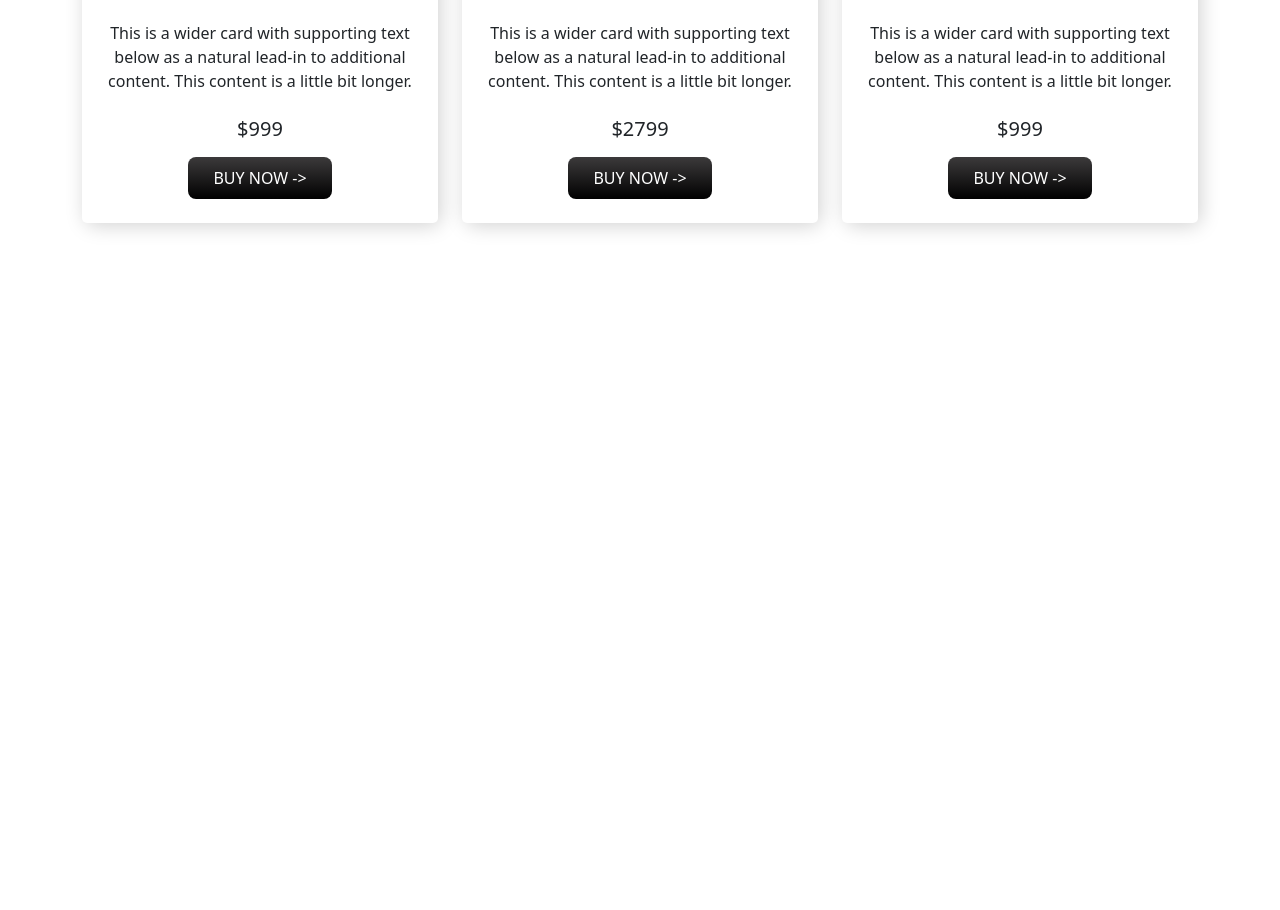
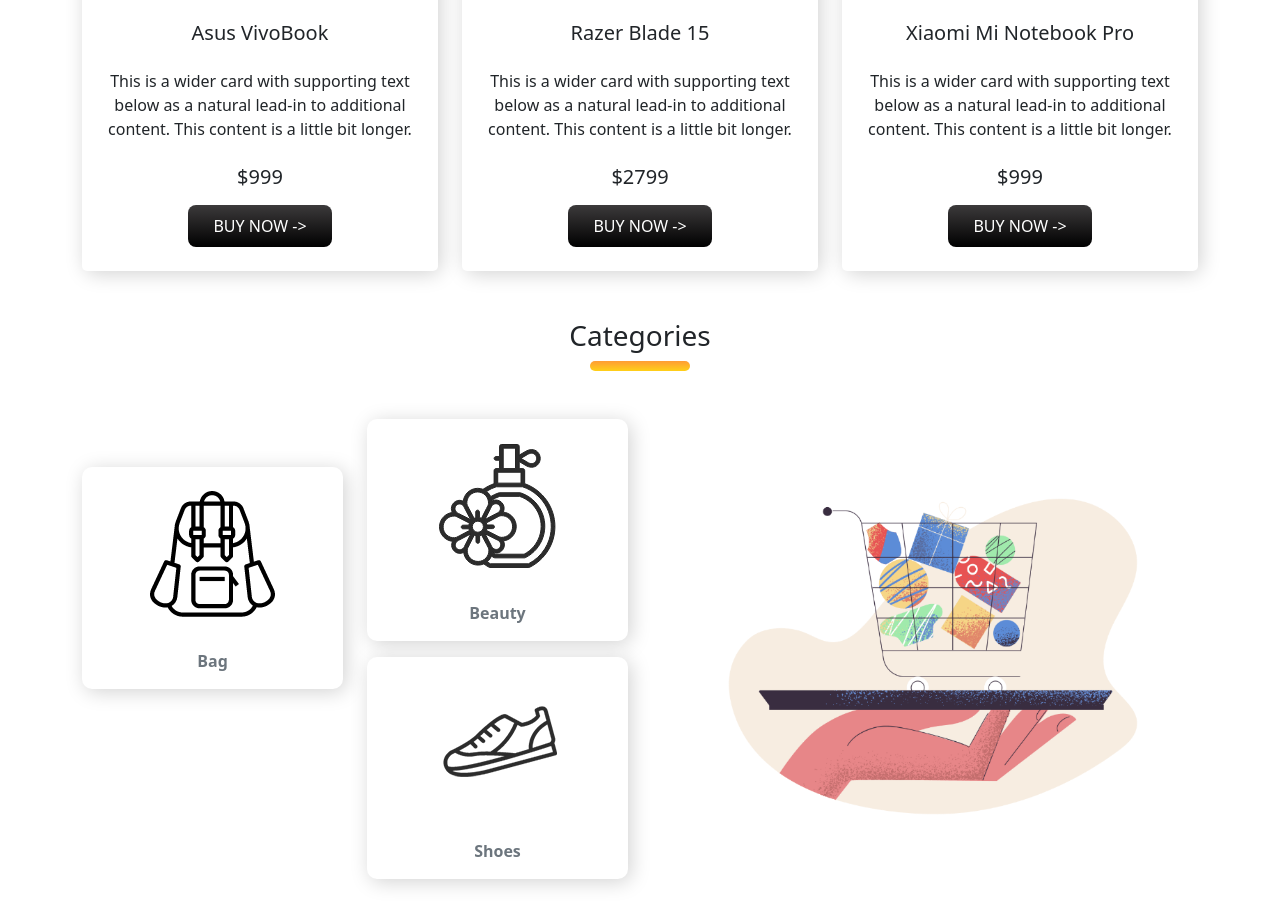
Before and after one commit to sm-ayman/hot-gadgets, a plain HTML site: page index.html in a window 1280 px wide. Shown: the part 1887-2797 px from the top of the page. Before the commit the page ends 2158 px from the top, so only its background shows below. Drawn offline with nearby package versions, Linux system fonts and the light colour scheme.

Commit message:
Categories and Footer Added.

```diff
--- a/css/style.css
+++ b/css/style.css
@@ -37,3 +37,22 @@
     font-size: 15px;
     font-weight: 600;
 }
+.cat-bottom-line{
+    width: 100px;
+    height: 10px;
+    background-image: linear-gradient(to bottom, #FF9C35 0%, #FFD019 100%);
+    border-radius: 10px;
+
+}
+.cat-text{
+    text-align: center;
+}
+
+footer{
+    text-align: center;
+    text-decoration: solid;
+}
+.img-div{
+    max-height: 300px;
+    max-width: 200px;
+}
--- a/index.html
+++ b/index.html
@@ -36,7 +36,7 @@
     <!-- navbar-ends-here -->
 
     <!-- slider -->
-    <div class="container">
+    <div class="container mb-5">
         <div id="carouselExampleIndicators" class="carousel carousel-dark slide" data-bs-ride="carousel">
             <div class="carousel-indicators" id="mycarousel-indicators">
                 <button type="button" data-bs-target="#carouselExampleIndicators" data-bs-slide-to="0" class="active"
@@ -118,15 +118,15 @@
 
     <div class="container mb-5">
         <div class="d-flex justify-content-between">
-        <h3 class="mb-5">Smartphone</h3>
-        <a href="" class="mt-1 see-all-option">See All</a>
+            <h3 class="mb-5">Smartphone</h3>
+            <a href="" class="mt-1 see-all-option">See All</a>
         </div>
         <div class="row row-cols-1 row-cols-md-3 g-4 text-center">
             <!-- col 1 -->
             <div class="col">
                 <div class="card h-100">
                     <img src="images/phone/phone-1.png" class="card-img-top p-5" alt="...">
-                    <h5 class="card-title">POCO F1</h5>
+                    <h5 class="card-title">POCO X2</h5>
                     <div class="card-body">
                         <p class="card-text">This is a wider card with supporting text below as a natural lead-in to
                             additional content. This content is a little bit longer.</p>
@@ -178,7 +178,7 @@
         <div class="d-flex justify-content-between">
             <h3 class="mb-5">Laptops</h3>
             <a href="" class="mt-1 see-all-option">See All</a>
-            </div>
+        </div>
         <div class="row row-cols-1 row-cols-md-3 g-4 text-center">
             <!-- col 1 -->
             <div class="col">
@@ -232,17 +232,53 @@
 
 
 
+    <!-- categories section -->
+
+    <div class="container mb-5">
+        <div class="row justify-content-center">
+            <h3 class="cat-text">Categories</h3>
+            <div class="cat-bottom-line mb-5"></div>
+        </div>
+        <div class="row">
+            <div class="col-md-6">
+                <div class="row">
+                    <div class="col-md-6 my-5">
+                        <div class="card mb-3 d-flex justify-content-center align-items-center">
+                            <div class="img-div d-flex justify-content-center align-items-center flex-column">
+                                <img src="images/Categories/bag.png" alt="" class="img-fluid w-100 p-4 mb-2">
+                                <p class="mb-3 fw-bold text-secondary">Bag</p>
+                            </div>
+                        </div>
+                    </div>
+                    <div class="col-md-6 d-flex flex-column cat-div">
+                        <div class="card mb-3 d-flex justify-content-center align-items-center">
+                            <div class="img-div d-flex justify-content-center align-items-center flex-column">
+                                <img src="images/Categories/perfume.png" alt="" class="img-fluid w-100 p-4 mb-2">
+                                <p class="mb-3 fw-bold text-secondary">Beauty</p>
+                            </div>
+                        </div>
+                        <div class="card mb-3 d-flex justify-content-center align-items-center">
+                            <div class="img-div d-flex justify-content-center align-items-center flex-column">
+                                <img src="images/Categories/shoe.png" alt="" class="img-fluid w-100 p-4 mb-2">
+                                <p class="mb-3 fw-bold text-secondary">Shoes</p>
+                            </div>
+                        </div>
+                    </div>
+                </div>
+            </div>
+            <div class="col-md-6 d-flex align-items-center">
+                <img src="images/Categories/pale-order.png" alt="" class="img-fluid">
+            </div>
+        </div>
+    </div>
+    <!-- categories section ends -->
 
 
-
-
-
-
-
-
-
-
-
+<!-- footer -->
+<footer>
+    <small>ⒸHot Gadgets. All rights reserved. Sultan Md. Ayman, Bangladesh</small>
+</footer>
+<!-- footer-ends -->
 
     <script src="https://cdn.jsdelivr.net/npm/bootstrap@5.2.0/dist/js/bootstrap.bundle.min.js"
         integrity="sha384-A3rJD856KowSb7dwlZdYEkO39Gagi7vIsF0jrRAoQmDKKtQBHUuLZ9AsSv4jD4Xa"
```
